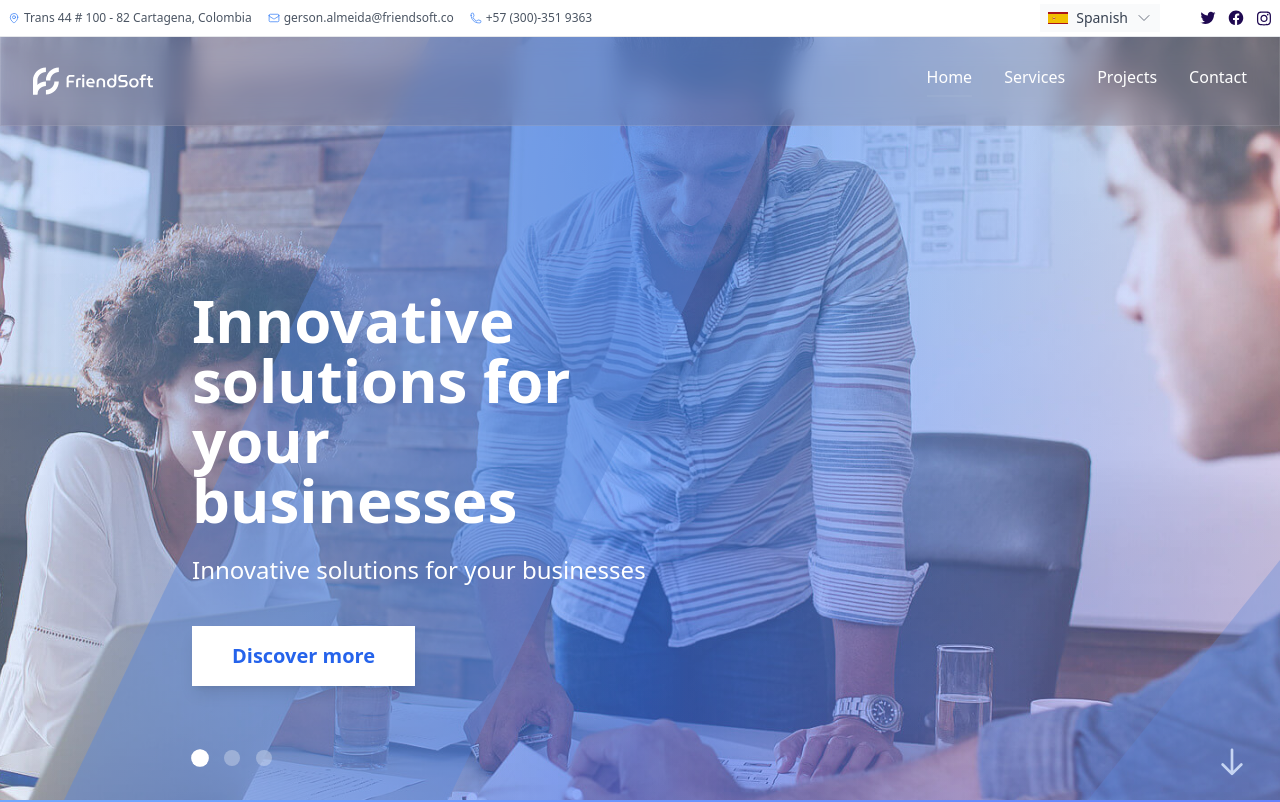
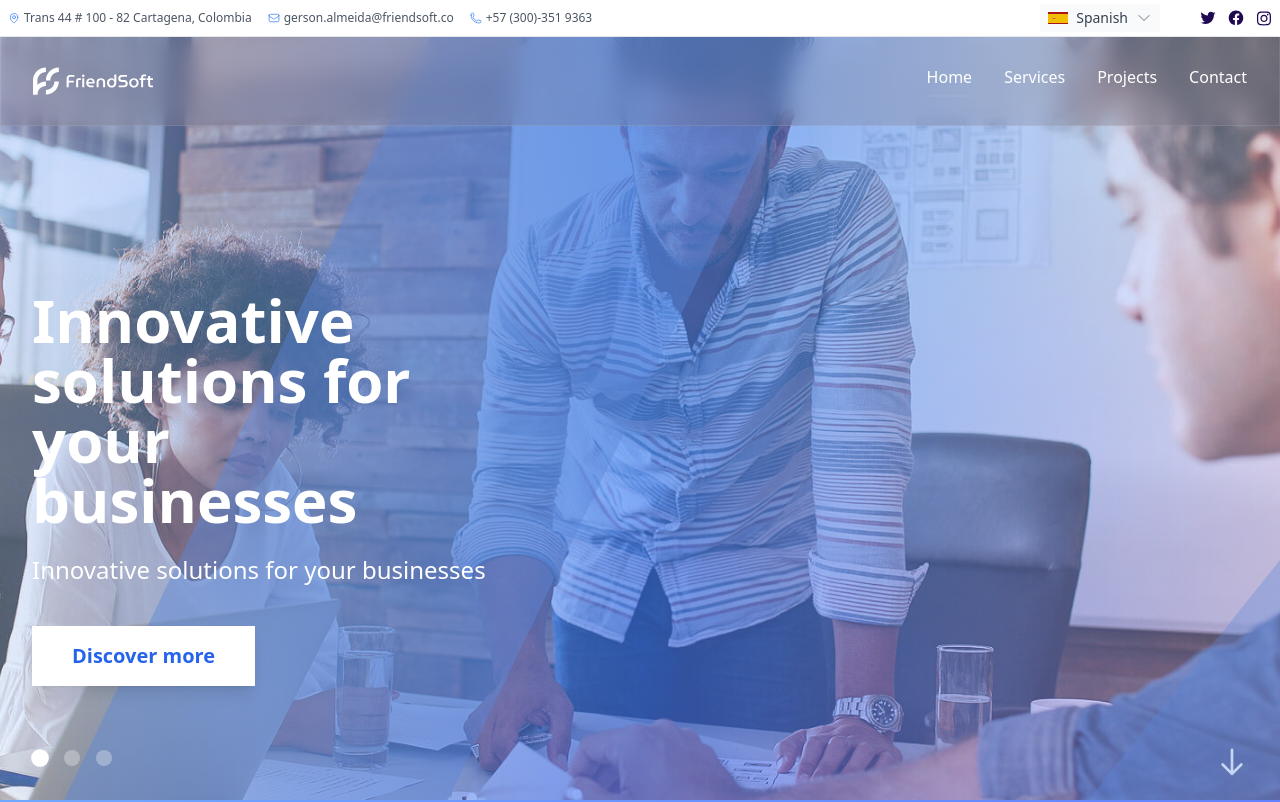
Before and after one commit to Mvega5310/mi-pagina, a React (Vite) app: page / in a window 1280 px wide. Shown: the top 802 px of the page. Built offline with nearby package versions, Linux system fonts and the light colour scheme.

Commit message:
fix(hero): correct Spanish translation and adjust layout for hero section

```diff
--- a/src/locales/es/translation.json
+++ b/src/locales/es/translation.json
@@ -118,7 +118,7 @@
       },
       "image": {
         "title": "Siempre entregando soluciones de calidad",
-        "subtitle": "Lorem Ipsum son muchas variaciones de pase.",
+        "subtitle": "Lorem Ipsum tiene muchas variaciones de pasajes.",
         "button": "Descubrir más"
       }
     },
--- a/src/shared/components/home/HeroSection.tsx
+++ b/src/shared/components/home/HeroSection.tsx
@@ -128,7 +128,7 @@ const HeroSection = () => {
           animate="visible"
           variants={heroVariants.container}
         >
-          <div className="max-w-4xl mx-auto text-center sm:text-left">
+          <div className="">
             <motion.h1
               className="text-2x max-w-96 sm:text-3xl md:text-4xl lg:text-5xl xl:text-6xl font-bold mb-4 sm:mb-6 leading-tight text-white"
               variants={heroVariants.title}
```
